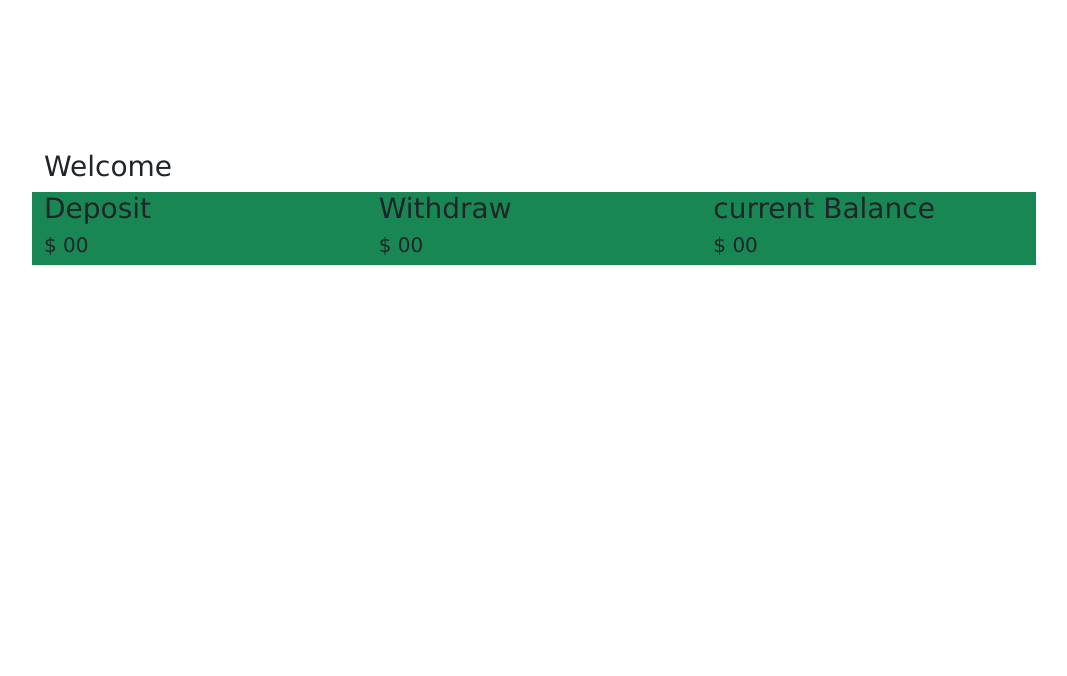
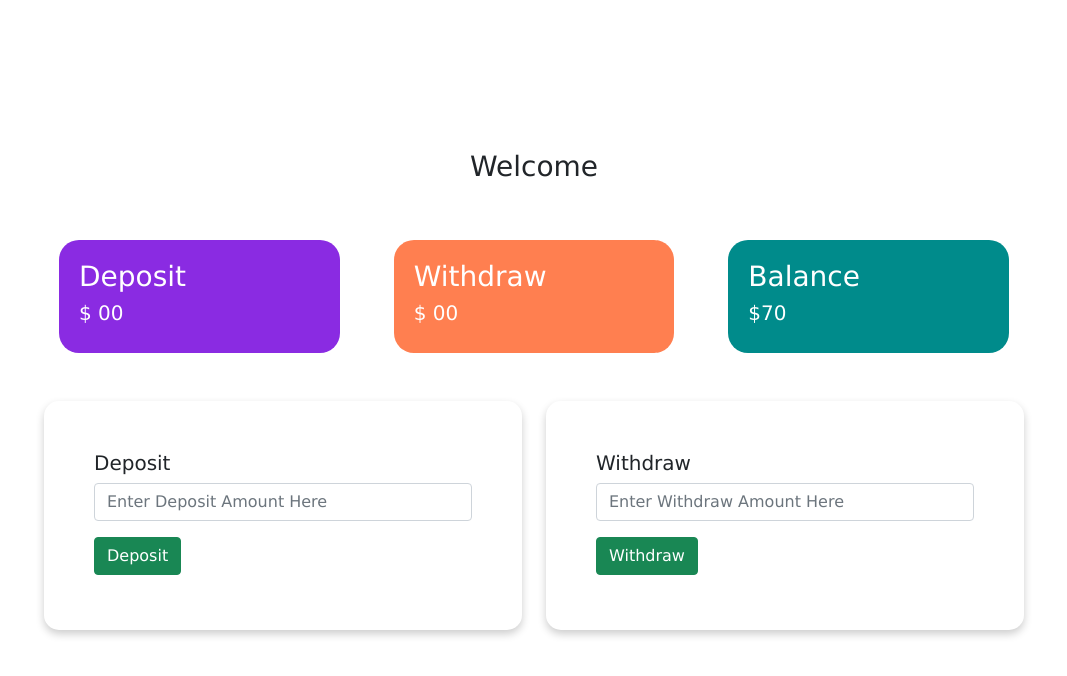
Before and after one commit to themilon/pioneer, a plain HTML site: page pioneer bank/index.html in a window 1280 px wide. Both pictures are taken after a click on the button "Log In". Shown: the whole page, without its empty margins (106-1173 px from the left). Drawn offline with nearby package versions, Linux system fonts and the light colour scheme.

Commit message:
update code

```diff
--- a/pioneer bank/function.js
+++ b/pioneer bank/function.js
@@ -1,4 +1,4 @@
- //  Btn section
+ //  Login btn section
  const logInBtn = document.getElementById("login");
  logInBtn.addEventListener("click", function() {
      const LogInArea = document.getElementById("login-area");
@@ -6,4 +6,29 @@
      const transitionArea = document.getElementById("transition-area");
      transitionArea.style.display = "block";
  });
- //  hello
+
+ const depositBtn = document.getElementById("deposit-btn");
+ depositBtn.addEventListener("click", function() {
+     const depositAmount = document.getElementById("deposit-amount").value;
+     const depositNumber = parseFloat(depositAmount);
+
+     updateSpanText("current-Deposit", depositNumber);
+     updateSpanText("current-balance", depositNumber);
+
+     document.getElementById("deposit-amount").value = "";
+
+ })
+ const withdrawBtn = document.getElementById("withdraw-btn");
+ withdrawBtn.addEventListener("click", function() {
+     const withdrawMoney = document.getElementById("withdraw-target").value;
+     const withdrawAmount = parseFloat(withdrawMoney);
+     updateSpanText("withdraw-balance", withdrawAmount);
+     updateSpanText("current-balance", -1 * withdrawAmount);
+ })
+
+ function updateSpanText(id, depositNumber) {
+     const current = document.getElementById(id).innerText;
+     const currentNumber = parseFloat(current);
+     const totalAmount = depositNumber + currentNumber;
+     document.getElementById(id).innerText = totalAmount;
+ }
--- a/pioneer bank/index.html
+++ b/pioneer bank/index.html
@@ -21,22 +21,50 @@
     </div>
     <!-- Another Screen -->
     <div id="transition-area">
-        <h3>Welcome</h3>
-        <div class="row">
-            <div class="col-md-4 bg-success ">
-                <h3>Deposit</h3>
-                <h5>$ 00</h5>
+        <h3 class="text-center pb-5">Welcome</h3>
+        <div class="row pb-5">
+            <div class="col-md-4">
+                <div class="inner deposit">
+                    <h3>Deposit</h3>
+                    <h5>$ <span id="current-Deposit">00</span> </h5>
+                </div>
             </div>
-            <div class="col-md-4 bg-success ">
-                <h3>Withdraw</h3>
-                <h5>$ 00</h5>
+            <div class="col-md-4">
+                <div class="inner withdraw">
+                    <h3>Withdraw</h3>
+                    <h5>$ <span id="withdraw-balance">00</span></span>
+                    </h5>
+                </div>
             </div>
-            <div class="col-md-4 bg-success ">
-                <h3>current Balance</h3>
-                <h5>$ 00</h5>
+            <div class="col-md-4">
+                <div class="inner balance">
+                    <h3> Balance</h3>
+                    <h5>$<span id="current-balance">70</span></h5>
+                </div>
             </div>
         </div>
+        <!-- Deposit and withdraw area -->
+        <div class="row">
+            <div class="col-md-6">
+                <div class="submit-area">
+                    <h5>Deposit</h5>
+                    <input id="deposit-amount" type="text" class="form-control mb-3" placeholder="Enter Deposit Amount Here">
+                    <button id="deposit-btn" class="btn btn-success">Deposit</button>
+                </div>
+            </div>
+            <div class="col-md-6">
+                <div class="submit-area">
+                    <h5>Withdraw</h5>
+                    <input id="withdraw-target" type="text" class="form-control mb-3" placeholder="Enter Withdraw Amount Here">
+                    <button id="withdraw-btn" class="btn btn-success">Withdraw</button>
+                </div>
+            </div>
+        </div>
+
     </div>
+
+
+
 
     <script src="function.js"></script>
 </body>
--- a/pioneer bank/style.css
+++ b/pioneer bank/style.css
@@ -10,7 +10,26 @@ body {
     box-shadow: 0 4px 8px 0 rgba(0, 0, 0, 0.2);
     border-radius: 15px;
     padding: 50px;
-    padding-top: 45px;
+    padding-bottom: 55px;
+}
+
+.deposit {
+    background-color: blueviolet;
+}
+
+.withdraw {
+    background-color: coral;
+}
+
+.balance {
+    background-color: darkcyan;
+}
+
+.inner {
+    margin: 0 15px;
+    padding: 20px;
+    color: white;
+    border-radius: 20px;
 }
 
 #transition-area {
```
